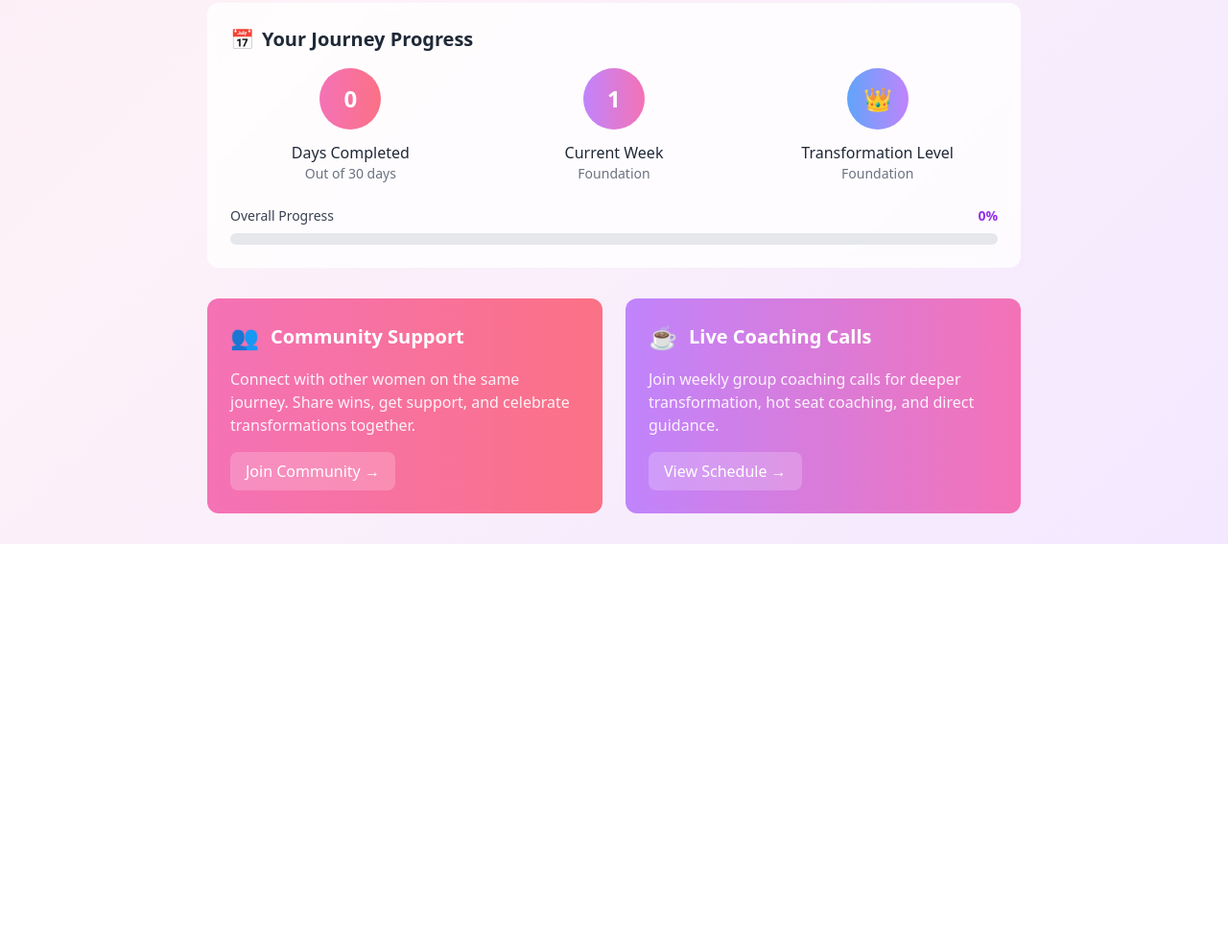
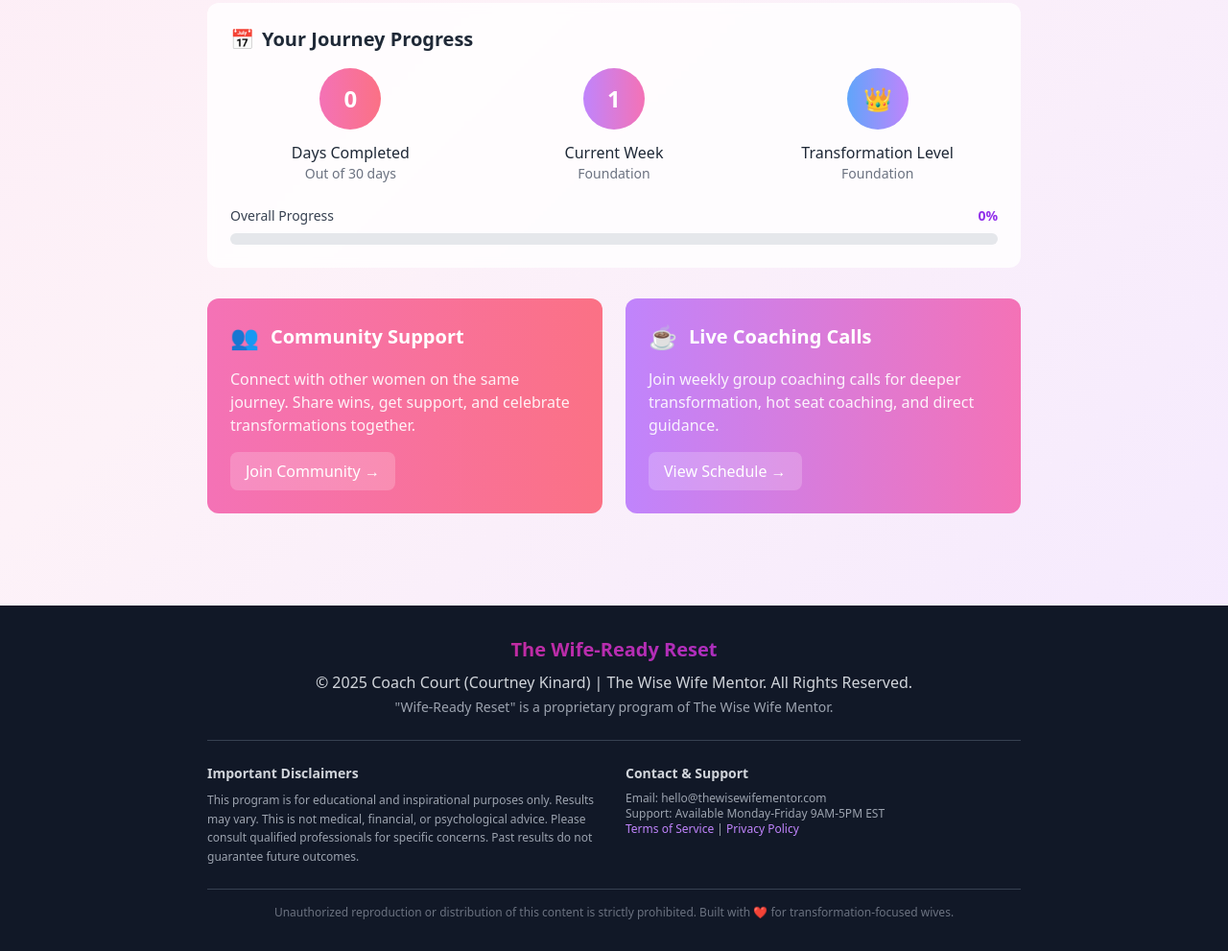
Before and after one commit to Thewisewifementor/soft-life-ide, a plain HTML site: page index.html in a window 1280 px wide. Shown: the part 1154-2145 px from the top of the page at 96% size. Before the commit the page ends 1721 px from the top, so only its background shows below. Drawn offline with nearby package versions, Linux system fonts and the light colour scheme.

Commit message:
Add legal footer and copyright protection index.html

```diff
--- a/index.html
+++ b/index.html
@@ -284,5 +284,46 @@
             document.getElementById('transformation-level').textContent = level;
         }
     </script>
-</body>
+<!-- Legal Footer -->
+    <footer class="bg-gray-900 text-white py-8 mt-16">
+        <div class="max-w-4xl mx-auto px-6">
+            <!-- Copyright and Branding -->
+            <div class="text-center mb-6">
+                <h3 class="text-xl font-bold gradient-text mb-2">The Wife-Ready Reset</h3>
+                <p class="text-gray-300">© 2025 Coach Court (Courtney Kinard) | The Wise Wife Mentor. All Rights Reserved.</p>
+                <p class="text-sm text-gray-400 mt-1">"Wife-Ready Reset" is a proprietary program of The Wise Wife Mentor.</p>
+            </div>
+
+            <!-- Legal Disclaimers -->
+            <div class="border-t border-gray-700 pt-6">
+                <div class="grid grid-cols-1 md:grid-cols-2 gap-6 text-sm">
+                    <div>
+                        <h4 class="font-semibold text-gray-300 mb-2">Important Disclaimers</h4>
+                        <p class="text-gray-400 text-xs leading-relaxed">
+                            This program is for educational and inspirational purposes only. Results may vary.
+                            This is not medical, financial, or psychological advice. Please consult qualified
+                            professionals for specific concerns. Past results do not guarantee future outcomes.
+                        </p>
+                    </div>
+                    <div>
+                        <h4 class="font-semibold text-gray-300 mb-2">Contact & Support</h4>
+                        <p class="text-gray-400 text-xs">
+                            Email: hello@thewisewifementor.com<br>
+                            Support: Available Monday-Friday 9AM-5PM EST<br>
+                            <a href="#" class="text-purple-400 hover:text-purple-300">Terms of Service</a> |
+                            <a href="#" class="text-purple-400 hover:text-purple-300">Privacy Policy</a>
+                        </p>
+                    </div>
+                </div>
+            </div>
+
+            <!-- Final Copyright -->
+            <div class="border-t border-gray-700 pt-4 mt-6 text-center">
+                <p class="text-xs text-gray-500">
+                    Unauthorized reproduction or distribution of this content is strictly prohibited.
+                    Built with ❤️ for transformation-focused wives.
+                </p>
+            </div>
+        </div>
+    </footer></body>
 </html>
```
